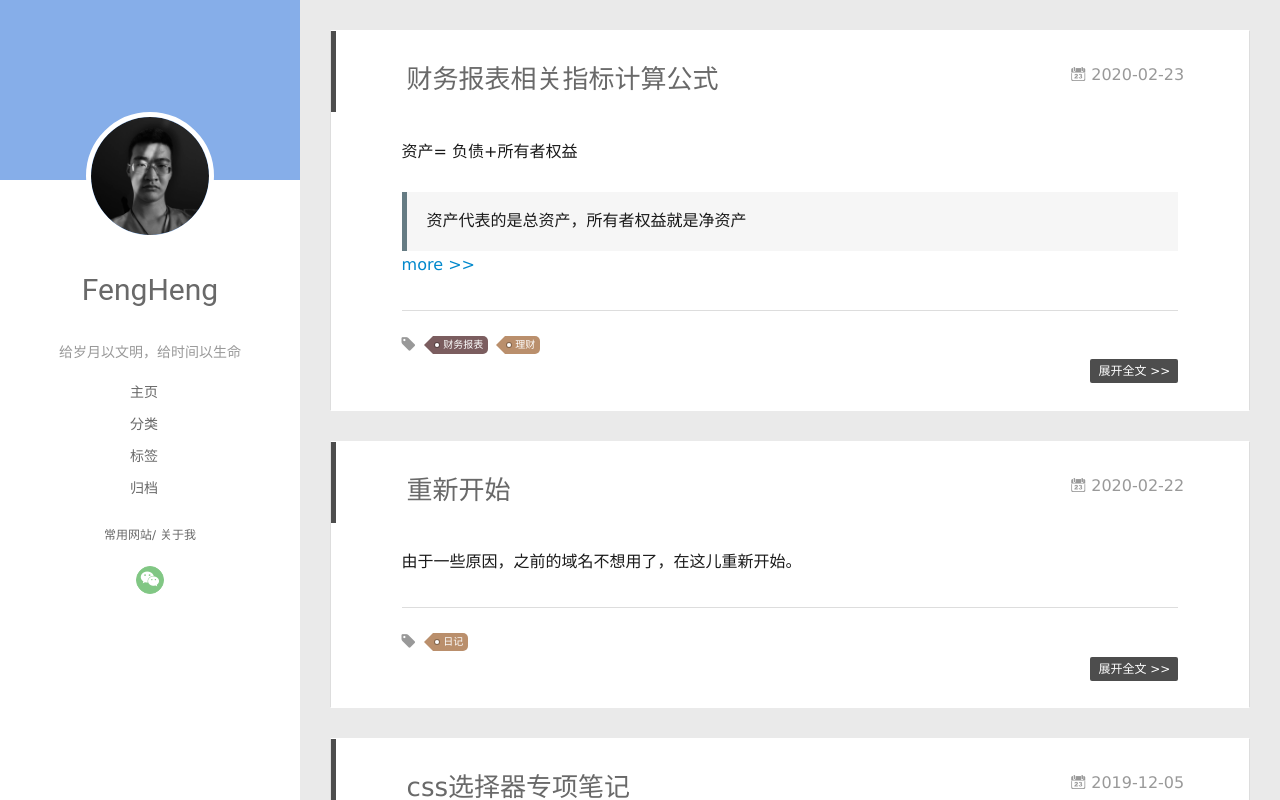
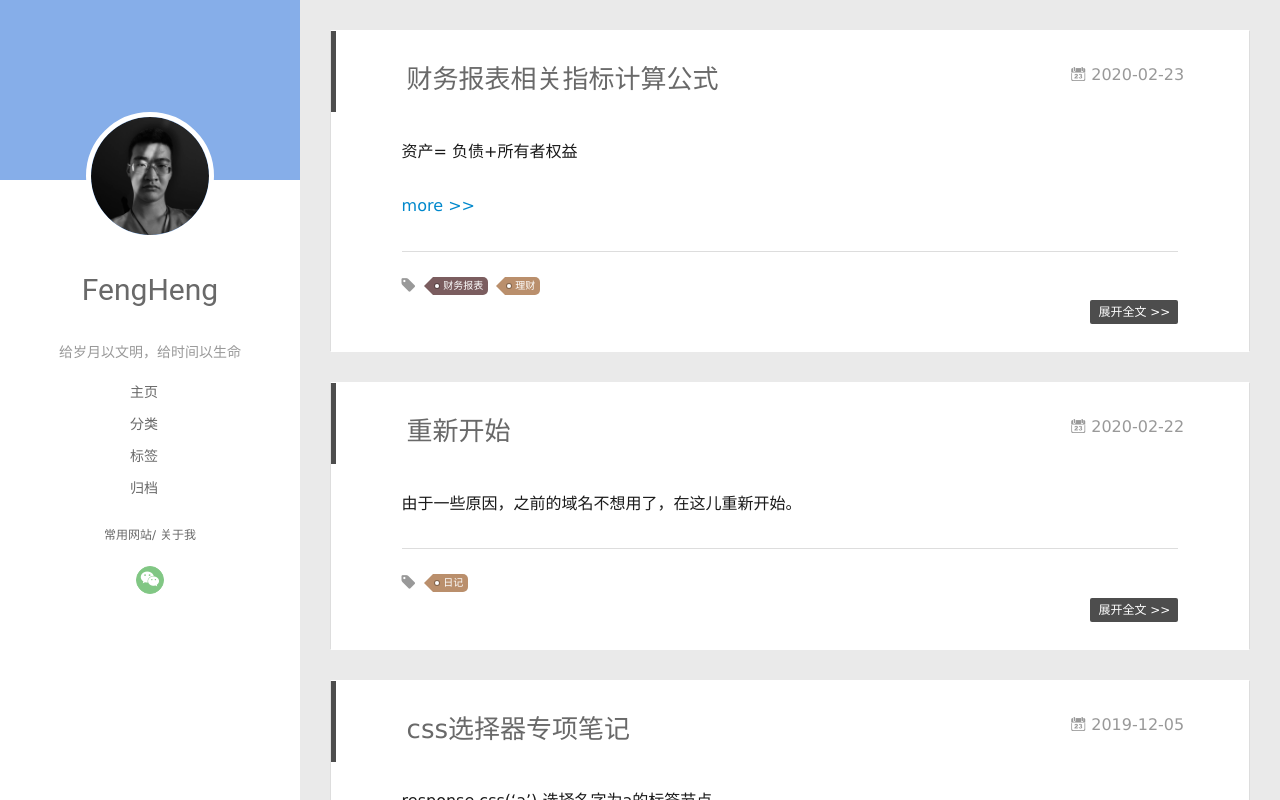
Before and after one commit to fengheng430/fengheng430, a plain HTML site: page index.html in a window 1280 px wide. Drawn offline with Linux system fonts and the light colour scheme; some packages are replaced by stand-ins of ours; no server answers; a script that the page names is missing.

Commit message:
Site updated: 2020-02-23 21:53:58

```diff
--- a/index.html
+++ b/index.html
@@ -212,9 +212,6 @@
   <div class="article-entry" itemprop="articleBody">
 
     <p>资产= 负债+所有者权益</p>
-<blockquote>
-<p>资产代表的是总资产，所有者权益就是净资产</p>
-</blockquote>
 
     <a class="article-more-a" href="/2020/02/24/%E8%B4%A2%E5%8A%A1%E6%8A%A5%E8%A1%A8%E7%9B%B8%E5%85%B3%E6%8C%87%E6%A0%87%E8%AE%A1%E7%AE%97%E5%85%AC%E5%BC%8F/#more">more >></a>
 
```
Also changed, not shown: 2020/02/24/财务报表相关指标计算公式/index.html (+5 -7 lines).
